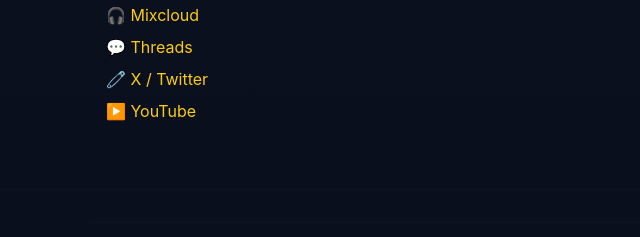
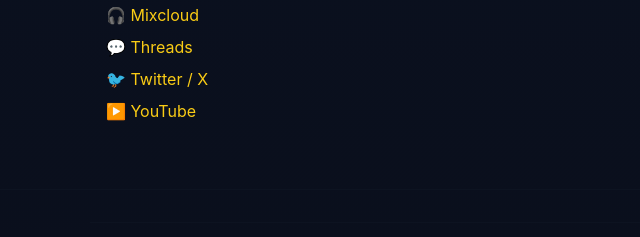
Before and after one commit to albertocosta1268-blip/albycosta, a plain HTML site: page docs/index.html in a window 1280 px wide. Shown: the part 2457-2694 px from the top of the page, 0-640 px from the left. Drawn offline with Linux system fonts and the light colour scheme.

Commit message:
Update Twitter link and icon in index.html

```diff
--- a/docs/index.html
+++ b/docs/index.html
@@ -206,7 +206,8 @@
 
            <li>💬 <a href="https://www.threads.net/@alby.68" target="_blank" rel="noopener">Threads</a></li>
 
-            <li>🧷 <a href="https://x.com/" target="_blank" rel="noopener">X / Twitter</a></li>
+            <li>🐦 <a href="https://x.com/AlbyCosta68" target="_blank" rel="noopener">Twitter / X</a></li>
+
             <li>▶️ <a href="https://www.youtube.com/@AlbyCosta" target="_blank" rel="noopener">YouTube</a></li>
 
           </ul>
```
